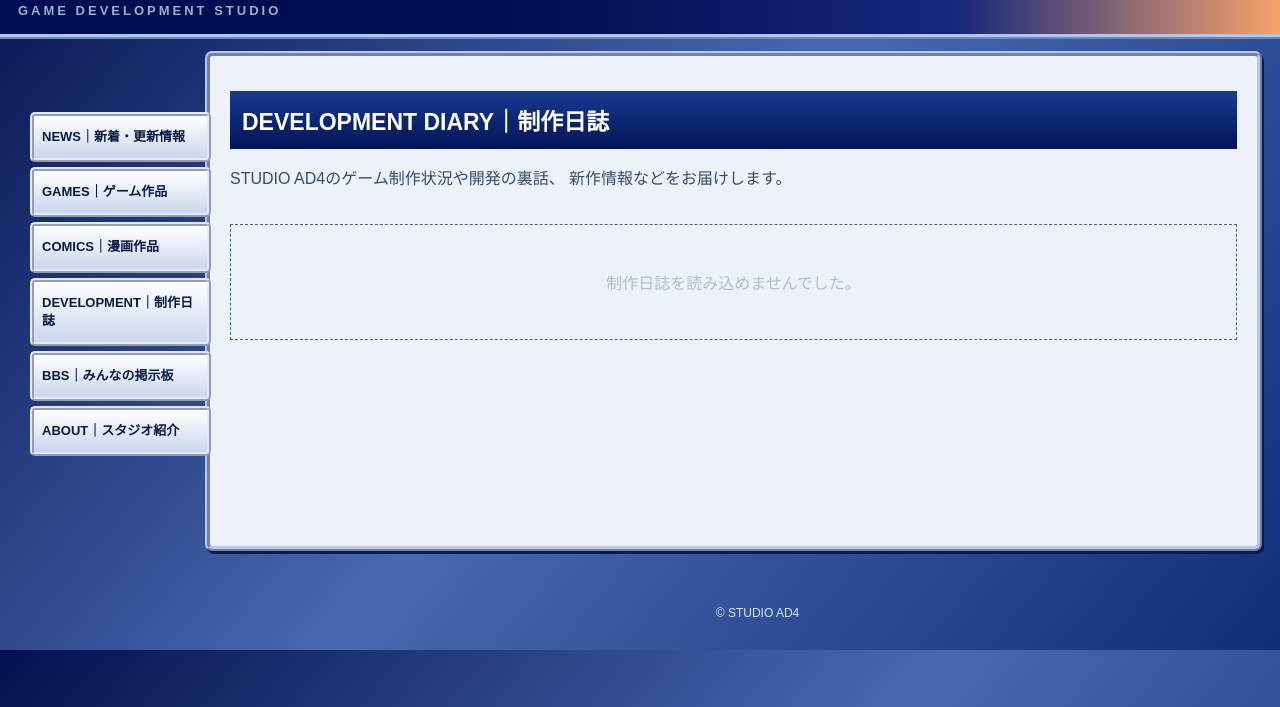
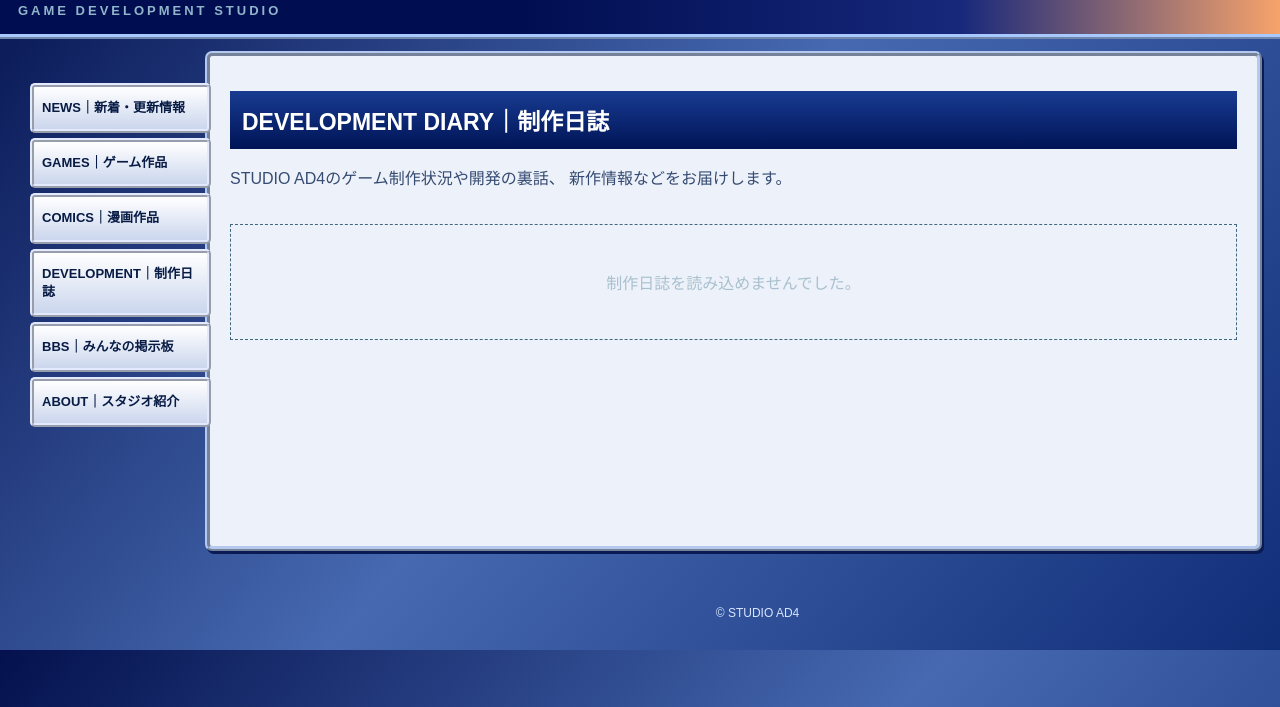
Before and after one commit to ada1680-oss/studio-ad4, a plain HTML site: page diary.html in a window 1280 px wide. Shown: the part 93-800 px from the top of the page. Drawn offline with Linux system fonts and the light colour scheme; no server answers.

Commit message:
Update diary.html

```diff
--- a/diary.html
+++ b/diary.html
@@ -281,7 +281,7 @@ header .logo-ad4 {
 @media (min-width: 751px) {
 nav {
   position: absolute;
-  top: 205px;
+  top: 176px;
   width: 205px;
   min-width: 205px;
   flex-shrink: 0;
```
